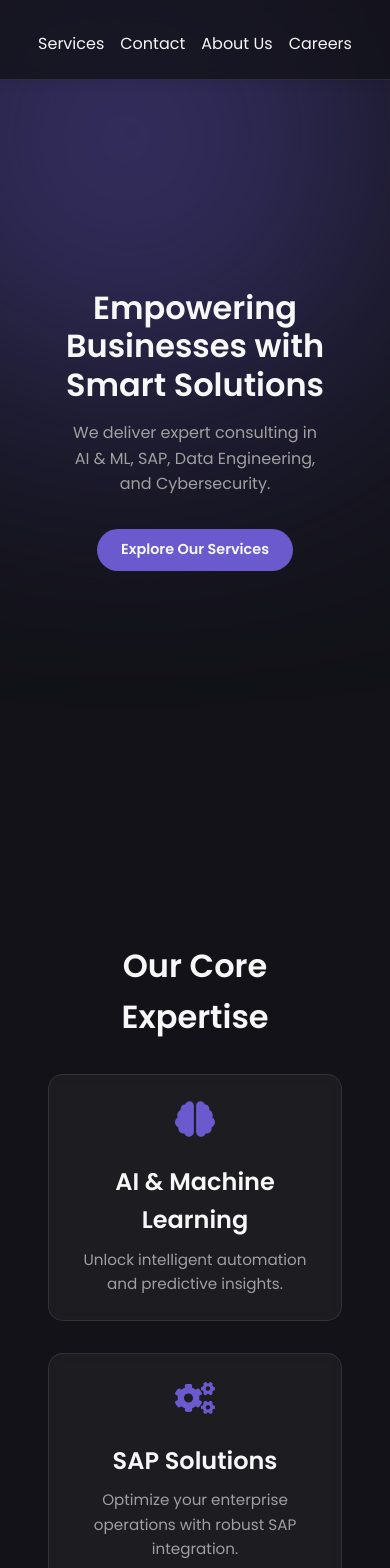
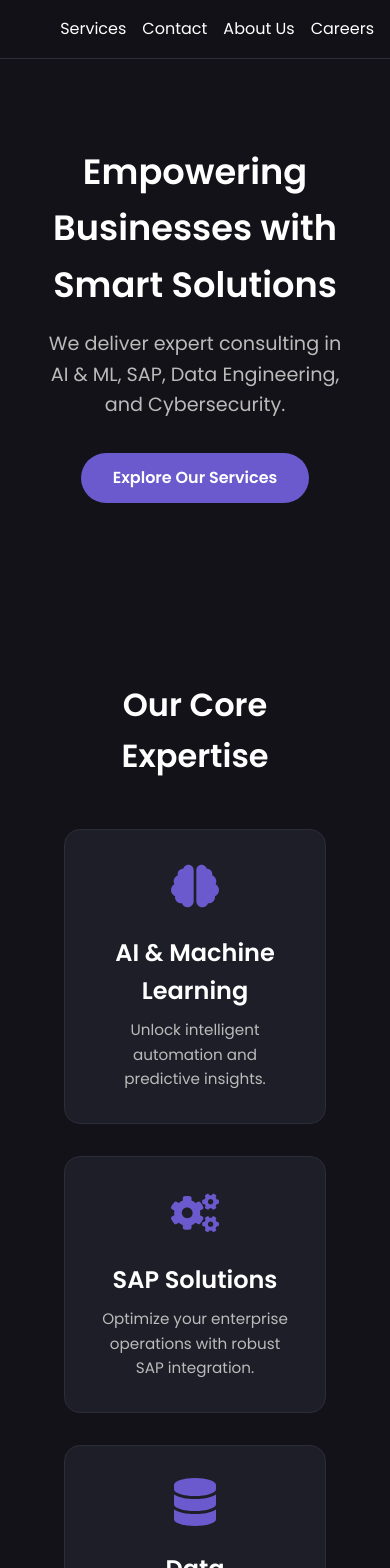
Before and after one commit to webDevMatt-dot/unison-, a React (Vite) app: page / in a window 390 px wide. Shown: the top 1568 px of the page. Built offline with nearby package versions, Linux system fonts and the light colour scheme.

Commit message:
UPDATE: changed the CSS to make the services look neater

```diff
--- a/src/index.css
+++ b/src/index.css
@@ -1,203 +1,113 @@
-/* --- Google Font & Global Styles --- */
-@import url('https://fonts.googleapis.com/css2?family=Poppins:wght@300;400;600;700&display=swap');
+/* Import Google Font */
+@import url('https://fonts.googleapis.com/css2?family=Poppins:wght@300;400;600&display=swap');
 
+/* ---------- Root Styles ---------- */
 :root {
-  --bg-color: #121218;
-  --primary-color: #f7f7f7;
-  --secondary-color: #a0a0a0;
-  --accent-color: #6a5acd; /* Slate Blue */
-  --card-bg-color: rgba(38, 38, 42, 0.5);
-  --card-border-color: rgba(255, 255, 255, 0.1);
-  --shadow-color: rgba(0, 0, 0, 0.2);
+  --color-bg: #121218;
+  --color-text: #ffffff;
+  --color-subtext: #bbbbbb;
+  --color-accent: #6a5acd;
+  --color-card-bg: #1e1e28;
+  --color-border: #2d2d3a;
+
   --font-family: 'Poppins', sans-serif;
 
-  /* Define default header height variables for easier padding calculation */
-  --header-height-default: 4.5rem; /* Adjust this based on actual logo/nav/padding height */
-  --header-height-scrolled: 3rem; /* Adjust this for the shrunk state */
+  --transition: all 0.3s ease;
 }
 
+/* ---------- Global Reset ---------- */
 * {
   margin: 0;
   padding: 0;
   box-sizing: border-box;
 }
 
-html {
-  scroll-behavior: smooth;
+body {
+  font-family: var(--font-family);
+  background-color: var(--color-bg);
+  color: var(--color-text);
+  line-height: 1.6;
+  overflow-x: hidden;
 }
 
-body {
-  font-family: var(--font-family);
-  background-color: var(--bg-color);
-  color: var(--primary-color);
-  line-height: 1.6;
-  overflow-x: hidden; /* Prevent horizontal scroll from shapes */
-}
-
-.app {
-  position: relative;
-  z-index: 1;
-}
-
-/* --- Animated Background Shapes --- */
-.shape {
-  position: absolute;
-  border-radius: 50%;
-  background: linear-gradient(45deg, var(--accent-color), #483d8b);
-  filter: blur(150px);
-  z-index: -1;
-}
-
-.shape-1 {
-  width: 400px;
-  height: 400px;
-  top: -100px;
-  left: -100px;
-}
-
-.shape-2 {
-  width: 300px;
-  height: 300px;
-  bottom: -50px;
-  right: -50px;
-}
-
-/* --- Typography & Links --- */
 a {
-  color: var(--accent-color);
   text-decoration: none;
-  transition: color 0.3s ease;
+  color: var(--color-accent);
+  transition: var(--transition);
 }
 
 a:hover {
-  color: var(--primary-color);
+  color: var(--color-text);
 }
 
-h1, h2, h3, h4 {
-  font-weight: 600;
+/* ---------- Layout ---------- */
+.app {
+  max-width: 1200px;
+  margin: 0 auto;
+  padding: 0 1rem;
 }
 
-.section-title {
-  text-align: center;
-  font-size: 2.5rem;
-  margin-bottom: 2rem;
+/* ---------- Header ---------- */
+.header {
+  width: 100%;
+  background: rgba(18, 18, 24, 0.9);
+  position: fixed;
+  top: 0;
+  left: 0;
+  z-index: 100;
+  padding: 1rem 0;
+  border-bottom: 1px solid var(--color-border);
+  backdrop-filter: blur(10px);
 }
 
-/* --- Header --- */
-.header {
-  /* Position and dimensions for full width, sticky to top */
-  position: fixed; /* Use fixed for consistent positioning regardless of scroll-behavior */
-  top: 0;
-  left: 0;
-  width: 100%;
-  z-index: 100; /* Ensure it's above other content */
-
-  /* Background and visual effects */
-  background: rgba(18, 18, 24, 0.8);
-  backdrop-filter: blur(10px);
-  border-bottom: 1px solid var(--card-border-color);
-  box-shadow: 0 2px 10px rgba(0, 0, 0, 0.1); /* Default subtle shadow */
-
-  /* Transitions for all dynamic properties */
-  transition: background-color 0.3s ease, box-shadow 0.3s ease, height 0.3s ease;
-
-  /* Set default height based on content or a fixed value */
-  height: var(--header-height-default); /* Use variable for height */
-  display: flex; /* Flex container for header-inner-content */
-  align-items: center; /* Vertically center the inner content */
-  padding: 0; /* NO padding on the header itself for full width */
-}
-
-/* Inner container for header content to control max-width and internal padding */
 .header-inner-content {
   display: flex;
-  justify-content: flex-end; /* Logo left, Nav right */
-  align-items: center; /* Vertically center logo and nav */
-  width: 100%; /* Take full width of its parent (.header) */
-  max-width: 1200px; /* Max width for content on large screens */
-  margin: 0 auto; /* Center the content within the header */
-  padding: 0 5%; /* Horizontal padding for content from screen edges */
-}
-
-.logo {
-  font-size: 1.8rem;
-  font-weight: 700;
-  color: var(--primary-color); /* Ensure logo color is primary */
-  transition: font-size 0.3s ease;
+  justify-content: flex-end;
+  align-items: center;
+  max-width: 1200px;
+  margin: 0 auto;
+  padding: 0 1rem;
 }
 
 .nav a {
   margin-left: 2rem;
+  font-weight: 500;
   font-size: 1rem;
-  font-weight: 400;
-  color: var(--primary-color); /* Ensure nav links are primary color by default */
-  transition: color 0.3s ease, font-size 0.3s ease; /* Transition color on hover and font-size on scroll */
+  color: var(--color-text);
 }
 
 .nav a:hover {
-  color: var(--accent-color); /* Accent color on hover */
+  color: var(--color-accent);
 }
 
-
-/* --- Styles for Scrolled Header (Shrinking Effect) --- */
-.header.scrolled {
-  height: var(--header-height-scrolled); /* Smaller height when scrolled */
-  box-shadow: 0 4px 15px var(--shadow-color); /* More pronounced shadow when scrolled */
-}
-
-.header.scrolled .header-inner-content {
-  /* Adjust vertical padding of inner content to match new header height */
-  /* This ensures vertical alignment within the smaller header height */
-  padding-top: 0.5rem; /* Adjusted for smaller height */
-  padding-bottom: 0.5rem; /* Adjusted for smaller height */
-}
-
-.header.scrolled .logo {
-  font-size: 1.5rem; /* Smaller logo when scrolled */
-}
-
-.header.scrolled .nav a {
-  font-size: 0.9rem; /* Smaller nav links when scrolled */
-}
-
-/* --- Hero Section --- */
+/* ---------- Hero Section ---------- */
 .hero {
+  padding-top: 7rem;
+  padding-bottom: 6rem;
   text-align: center;
-  /* Crucial: Add padding-top to push content below the fixed header */
-  padding-top: var(--header-height-default); /* Push content down by default header height */
-  padding-bottom: 8rem; /* Retain original bottom padding */
-  padding-left: 2rem;
-  padding-right: 2rem;
-
-  display: flex;
-  flex-direction: column;
-  align-items: center;
-  justify-content: center;
-  min-height: 100vh; /* Example: make hero at least full viewport height */
 }
 
 .hero-title {
-  font-size: 3.5rem;
-  max-width: 800px;
-  line-height: 1.2;
+  font-size: 3rem;
+  font-weight: 600;
+  margin-bottom: 1rem;
 }
 
 .hero-subtitle {
   font-size: 1.2rem;
-  color: var(--secondary-color);
-  margin-top: 1rem;
-  max-width: 600px;
+  color: var(--color-subtext);
+  max-width: 700px;
+  margin: 0 auto 2rem;
 }
 
 .cta-button {
   display: inline-block;
-  background-color: var(--accent-color);
-  color: var(--primary-color);
-  padding: 0.8rem 2rem;
-  border-radius: 50px;
-  margin-top: 2rem;
+  padding: 0.75rem 2rem;
+  background-color: var(--color-accent);
+  color: var(--color-text);
+  border-radius: 30px;
   font-weight: 600;
-  transition: transform 0.3s ease, background-color 0.3s ease;
+  transition: var(--transition);
 }
 
 .cta-button:hover {
@@ -205,36 +115,42 @@ h1, h2, h3, h4 {
   transform: scale(1.05);
 }
 
-/* --- Services Section --- */
+/* ---------- Services Section ---------- */
 .services {
-  padding: 4rem 5%;
+  padding: 5rem 0 3rem;
+  text-align: center;
+}
+
+.section-title {
+  font-size: 2.5rem;
+  font-weight: 600;
+  margin-bottom: 3rem;
 }
 
 .service-list {
   display: grid;
-  grid-template-columns: repeat(auto-fit, minmax(280px, 1fr));
+  grid-template-columns: repeat(2, 1fr);
   gap: 2rem;
-  margin-top: 2rem;
+  padding: 0 1rem;
 }
 
 .service-card {
-  background: var(--card-bg-color);
-  border: 1px solid var(--card-border-color);
-  border-radius: 15px;
+  background: var(--color-card-bg);
+  border: 1px solid var(--color-border);
   padding: 2rem;
+  border-radius: 16px;
+  transition: var(--transition);
   text-align: center;
-  backdrop-filter: blur(5px);
-  transition: transform 0.3s ease, box-shadow 0.3s ease;
 }
 
 .service-card:hover {
-  transform: translateY(-10px);
-  box-shadow: 0 10px 30px var(--shadow-color);
+  transform: translateY(-8px);
+  box-shadow: 0 10px 20px rgba(0, 0, 0, 0.2);
 }
 
 .service-icon {
   font-size: 3rem;
-  color: var(--accent-color);
+  color: var(--color-accent);
   margin-bottom: 1rem;
 }
 
@@ -244,112 +160,41 @@ h1, h2, h3, h4 {
 }
 
 .service-card p {
-  color: var(--secondary-color);
   font-size: 0.95rem;
+  color: var(--color-subtext);
 }
 
-/* --- Footer --- */
+/* ---------- Footer ---------- */
 .footer {
   text-align: center;
-  padding: 2rem;
+  padding: 2rem 0;
   margin-top: 4rem;
-  border-top: 1px solid var(--card-border-color);
-  color: var(--secondary-color);
+  border-top: 1px solid var(--color-border);
+  color: var(--color-subtext);
+  font-size: 0.9rem;
 }
 
-/* --- Responsive Design --- */
+/* ---------- Responsive ---------- */
 @media (max-width: 768px) {
-  /* Adjust header heights for mobile */
-  :root {
-    --header-height-default: 6rem; /* Taller on mobile due to stacked logo/nav */
-    --header-height-scrolled: 4rem;
-  }
-
   .hero-title {
-    font-size: 2.5rem;
+    font-size: 2.2rem;
   }
 
   .section-title {
     font-size: 2rem;
   }
 
-  .header {
-    height: var(--header-height-default); /* Default mobile header height */
-  }
-
-  .header-inner-content {
-    flex-direction: column; /* Stack logo and nav vertically on mobile */
-    padding: 1rem 5%; /* Adjust padding for mobile inner content */
-  }
-
-  /* Adjust scrolled header for mobile */
-  .header.scrolled {
-    height: var(--header-height-scrolled); /* Smaller height for mobile when scrolled */
-  }
-
-  .header.scrolled .header-inner-content {
-    padding-top: 0.5rem;
-    padding-bottom: 0.5rem;
-  }
-
-  .header.scrolled .logo {
-    font-size: 1.2rem; /* Even smaller logo for mobile when scrolled */
-  }
-
-  .header.scrolled .nav a {
-    font-size: 0.8rem; /* Even smaller nav links for mobile when scrolled */
+  .service-list {
+    grid-template-columns: 1fr;
   }
 
   .nav {
-    margin-top: 0.5rem; /* Reduce margin-top on mobile nav */
-    display: flex; /* Ensure nav items are still flex for horizontal arrangement */
-    flex-wrap: wrap; /* Allow nav items to wrap if needed */
-    justify-content: center; /* Center nav items on mobile */
+    flex-wrap: wrap;
+    justify-content: center;
+    gap: 1rem;
   }
 
   .nav a {
-    margin: 0 0.5rem; /* Adjust horizontal margin for mobile nav links */
-  }
-
-  /* Adjust hero padding-top for mobile to account for mobile header height */
-  .hero {
-    padding-top: var(--header-height-default);
+    margin-left: 1rem;
   }
 }
-
-@media (max-width: 480px) {
-  /* Further adjustments for very small screens if necessary */
-  :root {
-    --header-height-default: 5rem;
-    --header-height-scrolled: 3.5rem;
-  }
-
-  .header-inner-content {
-    padding: 0.8rem 4%;
-  }
-
-  .header.scrolled .header-inner-content {
-    padding: 0.3rem 4%;
-  }
-
-  .hero-title {
-    font-size: 2rem;
-  }
-
-  .hero-subtitle {
-    font-size: 1rem;
-  }
-
-  .cta-button {
-    padding: 0.6rem 1.5rem;
-    font-size: 0.9rem;
-  }
-
-  .service-card {
-    padding: 1.5rem;
-  }
-
-  .service-icon {
-    font-size: 2.5rem;
-  }
-}
```
